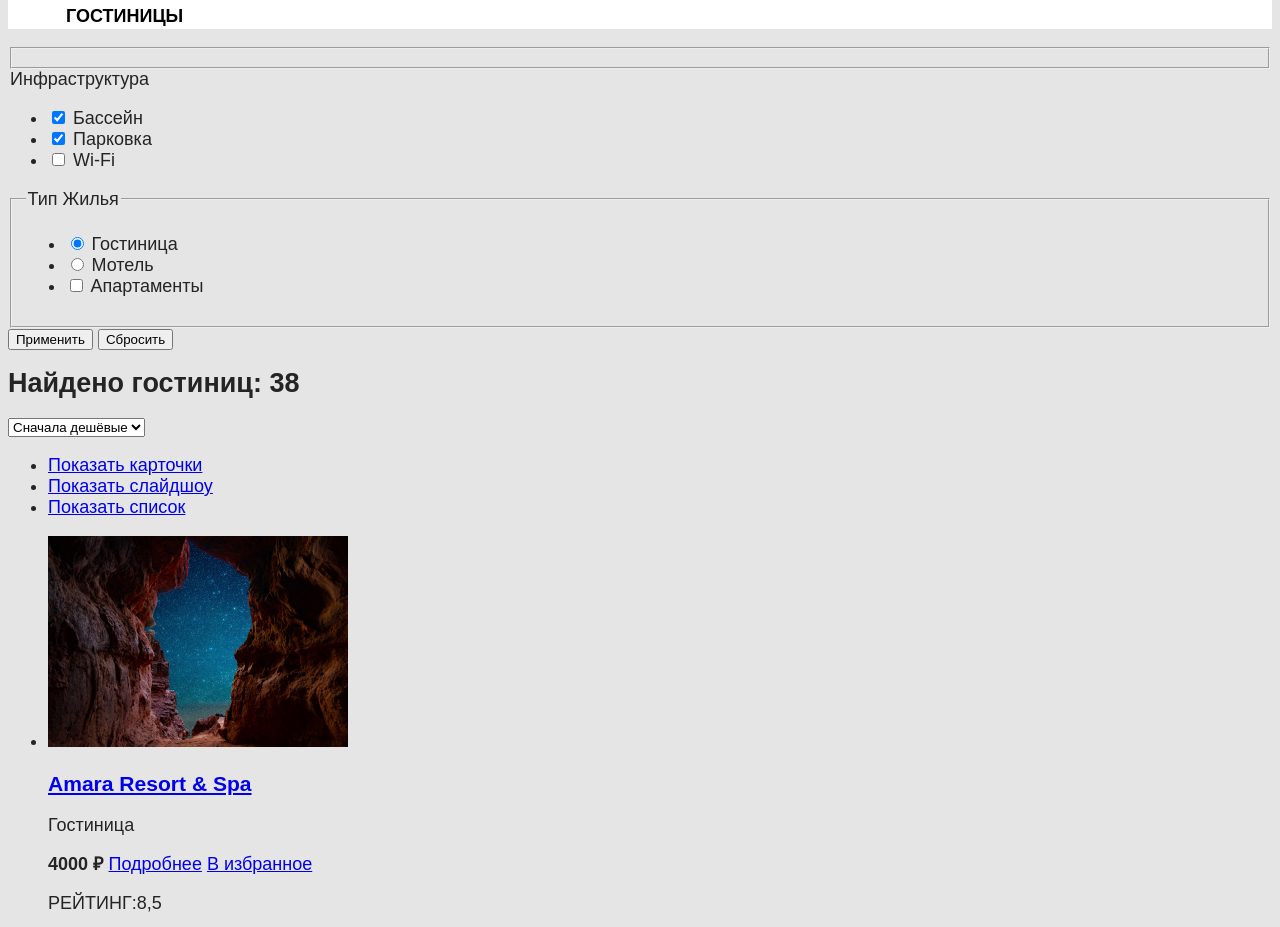
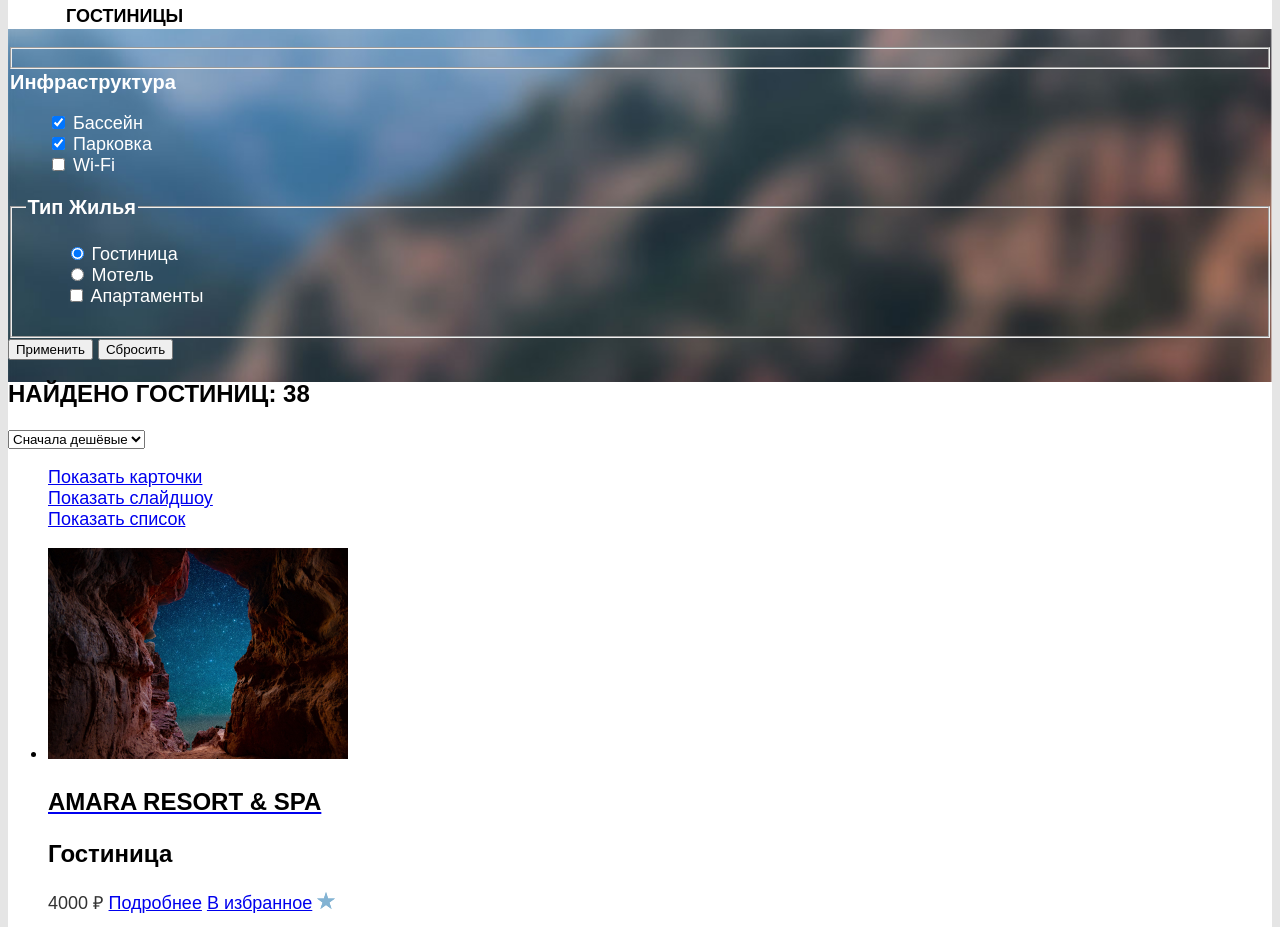
Before and after one commit to htmlacademy-htmlcss/2044267-sedona-34, a plain HTML site: page catalog.html in a window 1280 px wide. Shown: the part 253-1180 px from the top of the page. Drawn offline with Linux system fonts and the light colour scheme; a web font is replaced by a local one.

Commit message:
styles/update

```diff
--- a/catalog.html
+++ b/catalog.html
@@ -152,7 +152,7 @@
                         <b class="catalog-card-price">4000 ₽</b>
                         <a class="catalog-card-button button" href="#">Подробнее</a>
                         <a class="catalog-card-button button" href="#">В избранное</a>
-                        <img class="catalog-card-star">
+                        <img class="catalog-card-star" src="/images/star.svg">
                         <p class="catalog-card-rating">РЕЙТИНГ:8,5</p>
                     </li>
                     <li class="catalog-item">
--- a/styles/stylescatalog.css
+++ b/styles/stylescatalog.css
@@ -49,6 +49,98 @@ header {
   left: 70px;
 }
 
+.main-inner {
+  color: #000000;
+  background-color: #ffffff;
+  background-image: url("../images/background-catalog.png");
+  background-size: 100% auto;
+  background-repeat: no-repeat;
+}
+
+.catalog-filter-list {
+  list-style: none;
+}
+
+.catalog-filter-title {
+  font-family: "PT Sans Narrow", sans-serif;
+  font-weight: 700;
+  font-size: 20px;
+  line-height: 26px;
+  text-transform: capitalize;
+  color: #ffffff;
+}
+
+.catalog-filter-item {
+  font-family: "PT Sans Narrow", sans-serif;
+  font-weight: 400;
+  font-size: 18px;
+  line-height: 21px;
+  color: #ffffff;
+}
+
+.catalog-title {
+  font-family: "PT Sans Narrow", sans-serif;
+  font-weight: 700;
+  font-size: 30px;
+  line-height: 36px;
+  text-transform: uppercase;
+  color: #000000;
+}
+
+.visually-list {
+  list-style: none;
+}
+
+.catalog-title {
+  font-family: "PT Sans Narrow", sans-serif;
+  font-style: normal;
+  font-weight: 700;
+  font-size: 24px;
+  line-height: 28px;
+  color: #000000;
+}
+
+.catalog-card-place {
+  font-family: "PT Sans Narrow", sans-serif;
+  font-style: normal;
+  font-weight: 700;
+  font-size: 24px;
+  line-height: 28px;
+  color: #000000;
+  width: 300px;
+  height: 28px;
+  left: 20px;
+  top: 247px;
+}
+
+.catalog-card-price {
+  font-family: "PT Sans Narrow", sans-serif;
+  font-style: normal;
+  font-weight: 400;
+  font-size: 18px;
+  line-height: 21px;
+  color: #333333;
+}
+
+.catalog-card-star {
+  background-image: url("../images/star.svg");
+}
+
+.catalog-card-rating {
+  font-family: "PT Sans Narrow", sans-serif;
+  font-style: normal;
+  font-weight: 400;
+  font-size: 16px;
+  line-height: 20px;
+  text-align: center;
+  text-transform: uppercase;
+  color: #333333;
+  width: 95px;
+  height: 20px;
+  left: 183px;
+  top: 9px;
+}
+
 .newsletter {
   font-family: "PT Sans Narrow", sans-serif;
   background-color: #ffffff;
@@ -71,10 +163,6 @@ header {
   font-weight: 400;
   font-size: 22px;
   line-height: 26px;
-}
-
-.button .newsletter-button {
-  background-image: url("../images/button-subscribe.png");
 }
 
 footer {
```
Also changed, not shown: images/view-card.png (added), images/view-list.png (added), images/view-slideshow.png (added).
